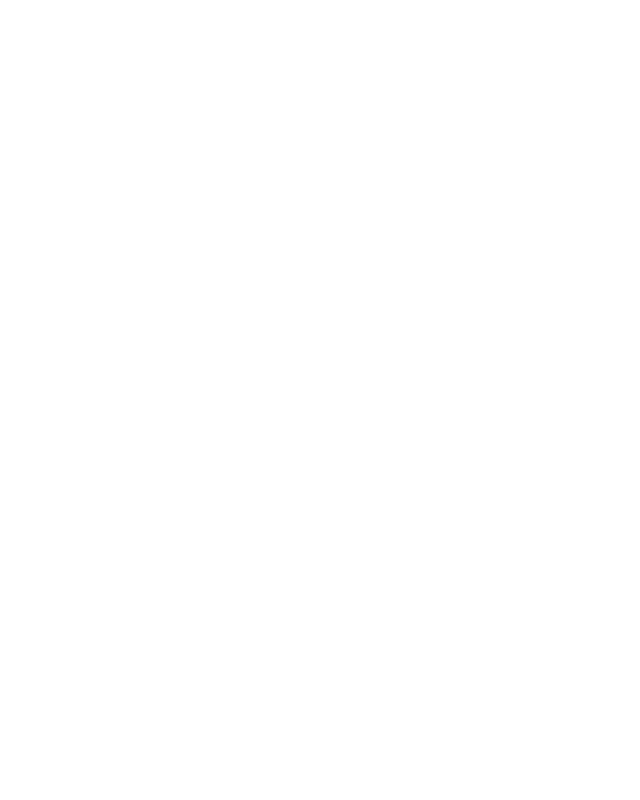
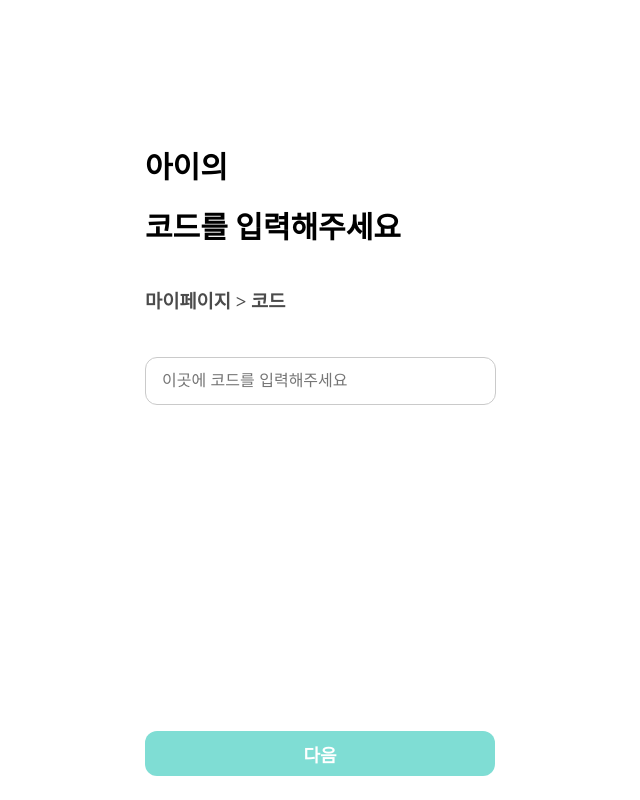
Before and after one commit to 9oormthon-univ/2025_SEASONTHON_TEAM_4_FE, a React (Vite) app: page /Signup_for_parents in a window 1280 px wide. Before the commit this address had no page. Shown: the whole page, without its empty margins (320-960 px from the left). Built offline with nearby package versions, Linux system fonts and the light colour scheme.

Commit message:
등록된 코드로 보호자 회원가입 성공

```diff
--- /dev/null
+++ b/public/data/codes.json
@@ -0,0 +1,3 @@
+{
+  "codes" : ["qiMJeytEz3"]
+}
--- a/src/App.jsx
+++ b/src/App.jsx
@@ -11,6 +11,7 @@ import Signup_6 from "./screens/Signup_6.jsx";
 import Signup_7 from "./screens/Signup_7.jsx";
 import Login from "./screens/Login.jsx";
 import "/src/App.css";
+import Signup_for_parents from "./screens/Signup_for_parents.jsx";
 
 function App() {
     return (
@@ -25,6 +26,7 @@ function App() {
                     <Route path="/Signup_5" element={<Signup_5 />} />
                     <Route path="/Signup_6" element={<Signup_6 />} />
                     <Route path="/Signup_7" element={<Signup_7/>} />
+                    <Route path="/Signup_for_parents" element={<Signup_for_parents/>} />
                     <Route path="/Login" element={<Login />} />
                 </Routes>
             </Router>
--- a/src/screens/Login.jsx
+++ b/src/screens/Login.jsx
@@ -1,7 +1,54 @@
-import React from "react";
+import { useForm } from 'react-hook-form'
+import * as yup from 'yup'
+import { yupResolver } from '@hookform/resolvers/yup'
+import {useNavigate} from "react-router-dom";
+import "./Signup.css";
+import "./Signup_2.css"
 
-function Login () {
+const SignUp = () => {
+    const navigate = useNavigate();
 
-}
+    const schema = yup.object().shape({
+        name: yup.string()
+            .min(1, "이름을 최소 1글자 이상 입력해주세요!")
+            .max(8, "이름은 최대 8글자까지 입력할 수 있어요!")
+            .required("을 입력해주세요!"),
+    })
 
-export default Login;
+    const {register, handleSubmit, formState: {errors, isValid}} = useForm({
+        resolver: yupResolver(schema),
+        mode: "onChange"
+    });
+
+    const onSubmit = (data) => {
+        console.log('이름:', data.name);
+        navigate("/Signup_2");
+    }
+
+    return (
+        <>
+            <div className="title-bar"></div>
+            <div className="frame">
+                <form onSubmit={handleSubmit(onSubmit)}>
+                    <div className="text-area">
+                        <h1>안녕!</h1>
+                        <h1>너의 이름을 알려줘</h1>
+                    </div>
+                    <div>
+                        <input className="input-box"
+                               type="text"
+                               placeholder="이곳에 이름을 입력해주세요"
+                               {...register("name")}/>
+                        {errors.name && <p className="error-message">{errors.name.message}</p>}
+                    </div>
+                    <button className="button-box"
+                            type="submit"
+                            disabled={!isValid}
+                            style={{ opacity: isValid ? 1 : 0.5 }}>다음</button>
+                </form>
+            </div>
+        </>
+    );
+};
+
+export default SignUp;
--- a/src/screens/LogoScreen.css
+++ b/src/screens/LogoScreen.css
@@ -69,13 +69,13 @@
     gap: 16px;
 }
 
-.kakao-login {
-    background-color: #FEE500;
+.login-button {
+    background: #00bba9;
     color: #000000;
 }
 
-.kakao-login:hover {
-    background-color: #e5d400;
+.login:hover {
+    background-color: #009986;
 }
 
 .signup-button {
--- a/src/screens/LogoScreen.jsx
+++ b/src/screens/LogoScreen.jsx
@@ -34,11 +34,10 @@ function LogoScreen () {
             {step === "second" && (
                 <div className="bottom-buttons">
                     <button
-                        className="action-button kakao-login"
-                        onClick={() => navigate("/Signup")}
+                        className="action-button login-button"
+                        onClick={() => navigate("/Login")}
                     >
-                        <img src={kakao} alt="카카오 아이콘" className="kakao-icon" />
-                        카카오 로그인
+                        로그인
                     </button>
                     <button
                         className="action-button signup-button"
@@ -48,7 +47,7 @@ function LogoScreen () {
                     </button>
                     <button
                         className="action-button code-login"
-                        onClick={() => navigate("/Signup-with-code")}
+                        onClick={() => navigate("/Signup_for_parents")}
                     >
                         <span className="highlight">아이 코드</span>로 로그인하기
                     </button>
--- a/src/screens/Signup.css
+++ b/src/screens/Signup.css
@@ -27,7 +27,7 @@
 .text-area {
     width: 292px;
     color: #000;
-    font-size: 18px;
+    font-size: 15px;
     font-weight: 600;
     line-height: 40px;
     margin-bottom: 40px;
@@ -47,6 +47,7 @@
     padding: 12px 16px;
     align-items: center;
     gap: 8px;
+    margin-top: 40px;
     align-self: stretch;
     border-radius: 12px;
     border: 1px solid #CACACA;
--- /dev/null
+++ b/src/screens/Signup_for_parents.jsx
@@ -0,0 +1,74 @@
+import { useForm } from 'react-hook-form';
+import { useNavigate } from "react-router-dom";
+import { useState } from "react";
+import "./Signup.css";
+import "./Signup_2.css";
+
+const Signup_for_parents = () => {
+    const navigate = useNavigate();
+    const [isChecking, setIsChecking] = useState(false);
+
+    const { register, handleSubmit, formState: { errors, isValid }, setError } = useForm({
+        mode: "onChange"
+    });
+
+    const checkCodeInDB = async (code) => {
+        setIsChecking(true);
+        try {
+            const res = await fetch("/data/codes.json");
+            const data = await res.json();
+            const valid = data.codes.includes(code);
+            setIsChecking(false);
+            return valid || "존재하지 않는 코드입니다!";
+        } catch (err) {
+            setIsChecking(false);
+            return "서버 오류가 발생했습니다!";
+        }
+    };
+
+    const onSubmit = async (data) => {
+        const valid = await checkCodeInDB(data.code);
+        if (valid === true) {
+            console.log('입력된 코드:', data.code);
+            navigate("/Signup_for_parents_2");
+        } else {
+            setError("code", { type: "manual", message: valid });
+        }
+    };
+
+    return (
+        <>
+            <div className="title-bar"></div>
+            <div className="frame">
+                <form onSubmit={handleSubmit(onSubmit)}>
+                    <div className="text-area">
+                        <h1>아이의</h1>
+                        <h1>코드를 입력해주세요</h1>
+                    </div>
+                    <div className="lower-text-area">
+                        <h3>마이페이지 &gt; 코드</h3>
+                    </div>
+                    <div>
+                        <input
+                            className="input-box"
+                            type="text"
+                            placeholder="이곳에 코드를 입력해주세요"
+                            {...register("code", { required: "코드를 입력해주세요!" })}
+                        />
+                        {errors.code && <p className="error-message">{errors.code.message}</p>}
+                    </div>
+                    <button
+                        className="button-box"
+                        type="submit"
+                        disabled={!isValid || isChecking}
+                        style={{ opacity: !isValid || isChecking ? 0.5 : 1 }}
+                    >
+                        {isChecking ? "확인 중..." : "다음"}
+                    </button>
+                </form>
+            </div>
+        </>
+    );
+};
+
+export default Signup_for_parents;
```
